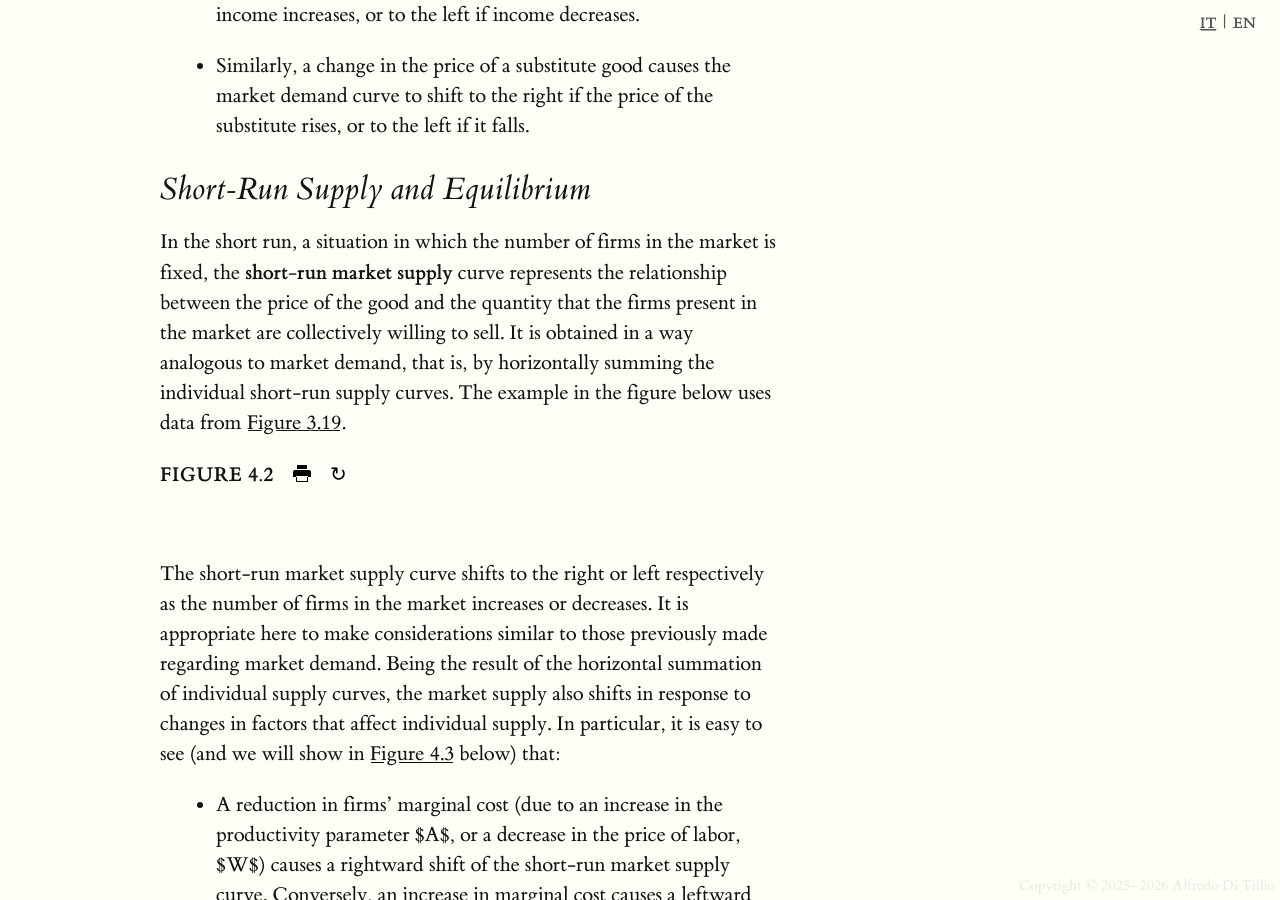
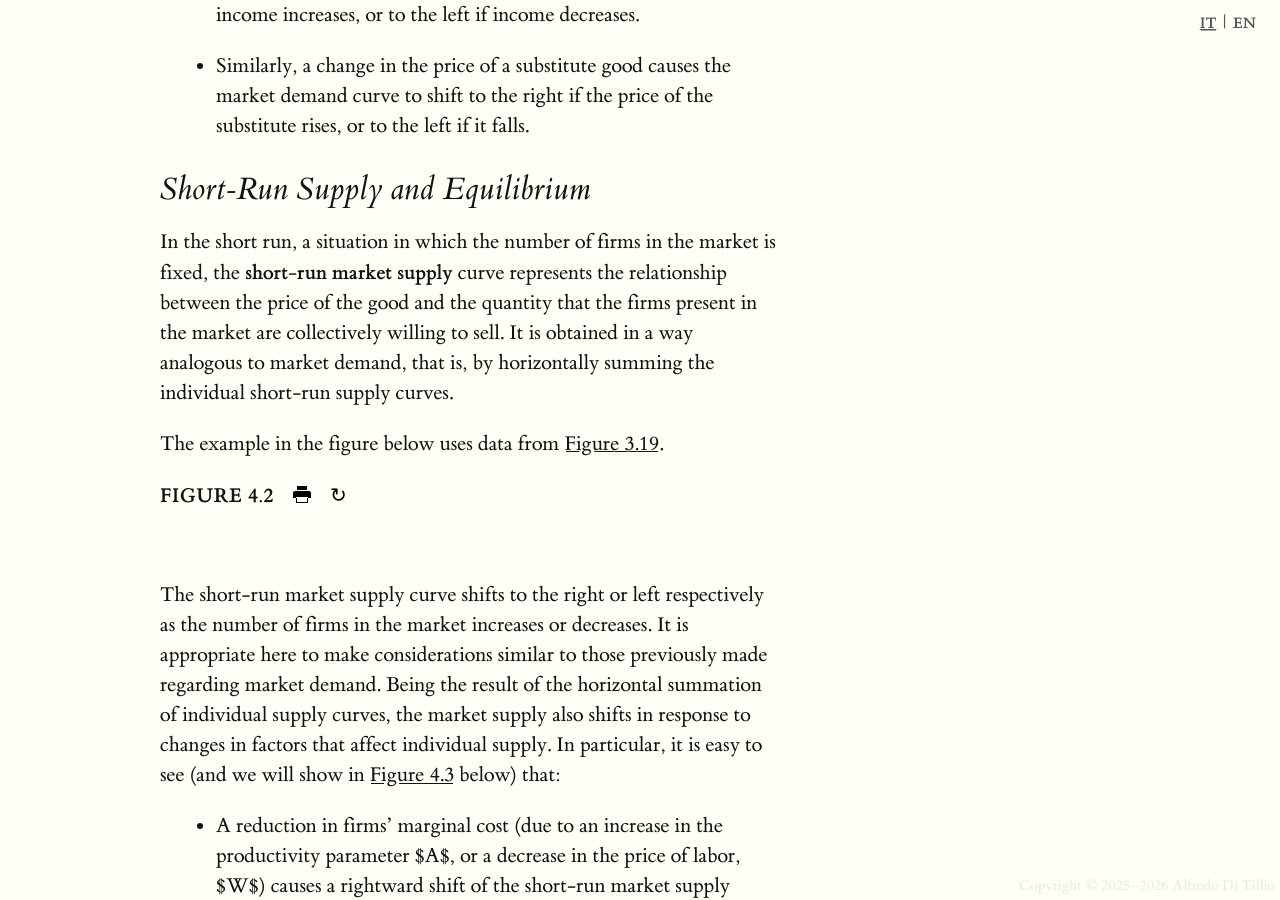
Before and after one commit to ditillio/micro26, a Jekyll site: the page built from en/I/4/1.md, in a window 1280 px wide and 900 px high, scrolled down 1481 px. Built offline with Jekyll 4.4.1, drawn with Linux system fonts in a browser that asks for light colours; our own code applies the rules of GitHub Pages for plain Markdown files; a script that is not in the unit is left out.

Commit message:
line breaks

```diff
--- a/en/I/4/1.md
+++ b/en/I/4/1.md
@@ -19,6 +19,15 @@ competitive market is composed of a large number of buyers and sellers, each act
 The <b>market demand curve</b> represents the relationship between the price of a good and the quantity that consumers are collectively willing to purchase. It is obtained by aggregating individual demand curves <i>horizontally</i>, that is, by summing the quantities demanded by individual consumers at each price level.
 
 The figure below illustrates an example. To simplify the analysis, we assume that consumers are identical and therefore have the same individual demand function. Moreover, we assume that this function is <i>linear</i> — a simplification we will often adopt in the remainder of these notes to facilitate graphical and analytical reasoning.
+
+
+
+
+<div class="pagebreak"></div>
+
+
+
+
 
 <p class="figure-label" id="gr_equilibrium/mktdemand">FIGURE 4.1</p>
 {% include textbook-graph.html graph="equilibrium/gr_mktdemand" %}
@@ -53,7 +62,14 @@ As shown in the figure, the market demand curve shifts to the right or to the le
 
 <h2 id="subsec_compeqSR">Short-Run Supply and Equilibrium</h2>
 
-In the short run, a situation in which the number of firms in the market is fixed, the <b>short-run market supply</b> curve represents the relationship between the price of the good and the quantity that the firms present in the market are collectively willing to sell. It is obtained in a way analogous to market demand, that is, by horizontally summing the individual short-run supply curves. The example in the figure below uses data from <a href="{{ site.baseurl }}/en/I/3/4#firm/supplySR">Figure 3.19</a>.
+In the short run, a situation in which the number of firms in the market is fixed, the <b>short-run market supply</b> curve represents the relationship between the price of the good and the quantity that the firms present in the market are collectively willing to sell. It is obtained in a way analogous to market demand, that is, by horizontally summing the individual short-run supply curves.
+
+
+
+<div class="pagebreak"></div>
+
+
+The example in the figure below uses data from <a href="{{ site.baseurl }}/en/I/3/4#firm/supplySR">Figure 3.19</a>.
 
 <p class="figure-label" id="gr_equilibrium/mktsupplySR">FIGURE 4.2</p>
 {% include textbook-graph.html graph="equilibrium/gr_mktsupplySR" %}
@@ -76,6 +92,12 @@ As in <a href="{{ site.baseurl }}/en/I/4/1#equilibrium/mktdemand">Figure 4.1</a>
 </span>
 (some of the) factors that determine demand and supply. The left-hand graph, instead, shows the individual firm’s supply function, highlighting the presence of profits or losses.
 
+
+<div class="pagebreak"></div>
+
+
+
+
 <p class="figure-label" id="gr_equilibrium/compeqSR">FIGURE 4.3</p>
 {% include textbook-graph.html graph="equilibrium/gr_compeqSR" %}
 
@@ -96,6 +118,7 @@ How do the factors that determine demand and supply influence market equilibrium
 
 
 
+<div class="pagebreak"></div>
 
 
 
@@ -114,6 +137,11 @@ To compute the <b>long-run market supply curve</b> we proceed just like in the s
 <br>
 
 When incumbent firms earn positive economic profits, new firms have an incentive to enter. The entry of new firms increases overall supply: the market moves to a new short-run equilibrium in which the price is lower and the quantity higher. Conversely, when profits are negative, some firms will choose to exit the market, reducing total supply and causing the equilibrium price to rise.
+
+
+<div class="pagebreak"></div>
+
+
 
 The process of entry and exit continues until profits become zero — that is, when <i>the market price equals the minimum average cost</i>. At this point, the short-run equilibrium is also a <b>long-run equilibrium</b>: no new firm has an incentive to enter, being indifferent between entering or staying out; and no incumbent firm has an incentive to exit, as it is covering exactly its costs. The long-run equilibrium is found at the intersection between the demand curve and the long-run supply curve, as illustrated in the right diagram of the figure below.
 
@@ -143,6 +171,9 @@ The figure allows us to draw some important conclusions:
 
 
 
+<div class="pagebreak"></div>
+
+
 
 
 We conclude this section with a purely technical curiosity. In long-run equilibrium, each firm produces at the efficient output level, $Q^{\text{eff}}$. However, it may happen that the equilibrium quantity is not an exact multiple of $Q^{\text{eff}}$. For example, from <a href="{{ site.baseurl }}/en/I/4/1#gr_equilibrium/compeqLR">Figure 4.5</a>, we can observe that if there are 1000 consumers and the parameters are $A = 70$, $W = 64$, and $FC = 100$, then $Q^{\text{eff}}$ equals $87.5$, while the equilibrium quantity is (approximating to the nearest hundredth of an output unit) $2714.29$, which we obtain by equating demand and long-run supply:
```
Also changed, not shown: en/I/4/2.md (+18 -0 lines), en/I/4/3.md (+33 -0 lines).
